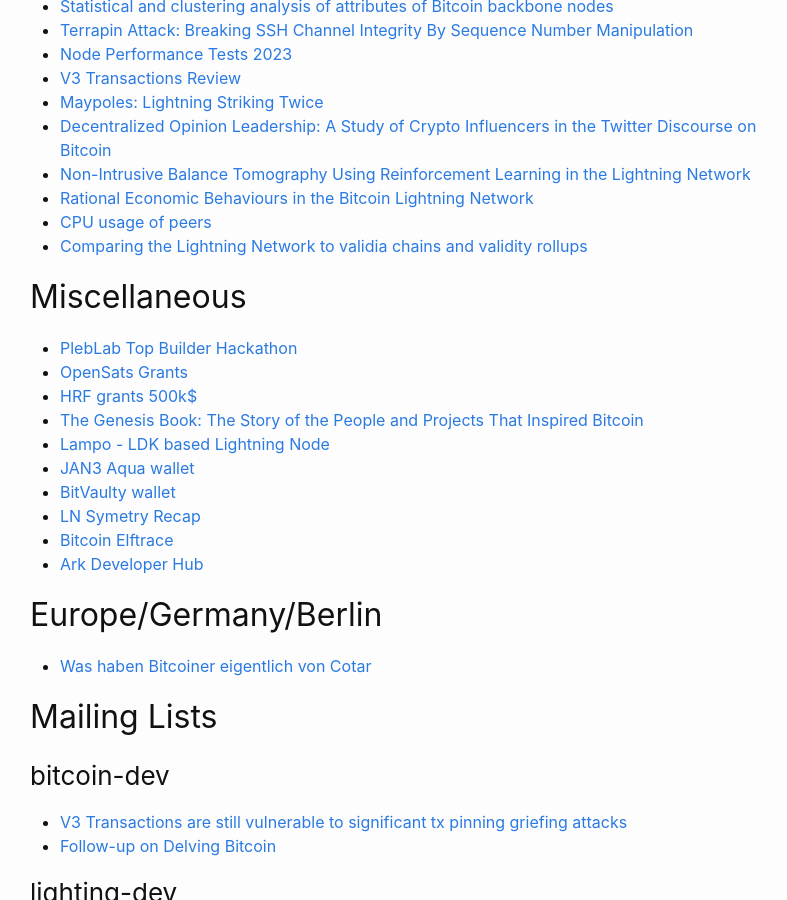
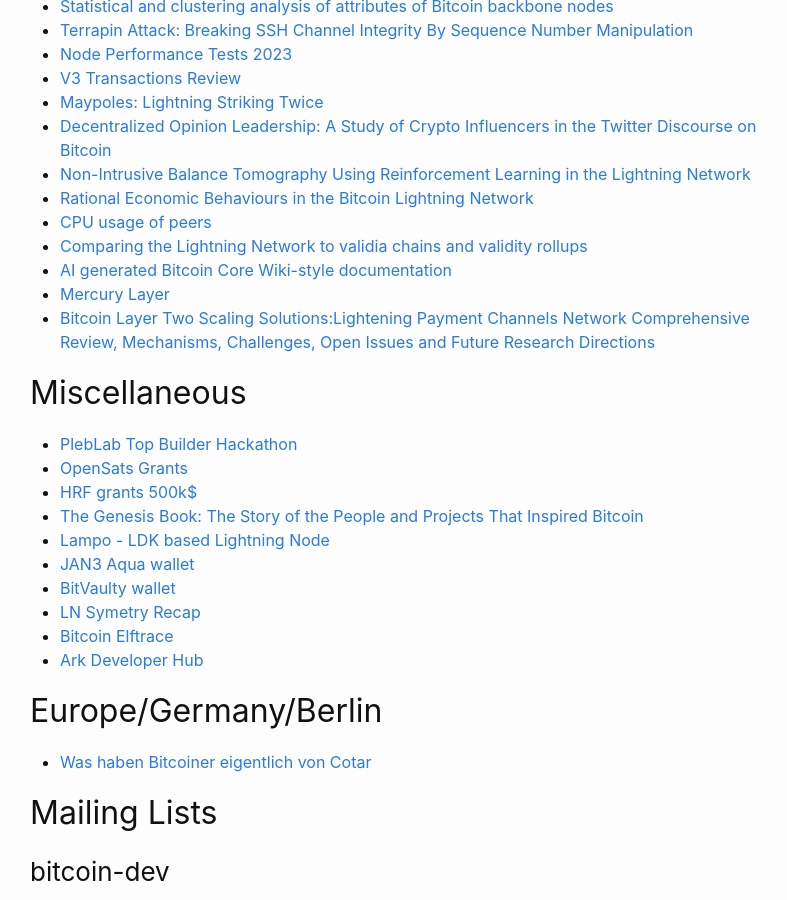
Before and after one commit to fjahr/bitdevsberlin, a Jekyll site: the page built from _posts/2024-01-10-socratic-seminar-51.md, in a window 1280 px wide and 900 px high, scrolled down 347 px. Shown: the whole window, without its empty margins (240-1027 px from the left). Built offline with Jekyll 4.4.1, drawn with Linux system fonts in a browser that asks for light colours.

Commit message:
Add more links for #51

```diff
--- a/_posts/2024-01-10-socratic-seminar-51.md
+++ b/_posts/2024-01-10-socratic-seminar-51.md
@@ -19,6 +19,9 @@ Thanks to [Ordimint](https://ordimint.com) for sponsoring food and drinks for th
 - [Rational Economic Behaviours in the Bitcoin Lightning Network](https://arxiv.org/pdf/2312.16496.pdf)
 - [CPU usage of peers](https://delvingbitcoin.org/t/cpu-usage-of-peers/196/2)
 - [Comparing the Lightning Network to validia chains and validity rollups](https://lightco.in/2023/12/13/lightning-validia-rollups/)
+- [AI generated Bitcoin Core Wiki-style documentation](https://wiki.mutable.ai/bitcoin/bitcoin)
+- [Mercury Layer](https://mercurylayer.com/)
+- [Bitcoin Layer Two Scaling Solutions:Lightening Payment Channels Network Comprehensive Review, Mechanisms, Challenges, Open Issues and Future Research Directions](https://journal.esj.edu.iq/index.php/IJCM/article/view/873/332)
 
 ## Miscellaneous
 
```
